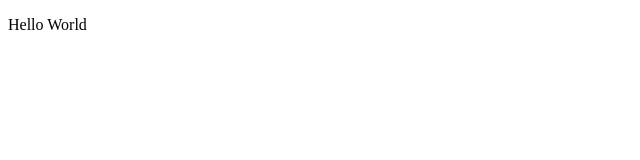
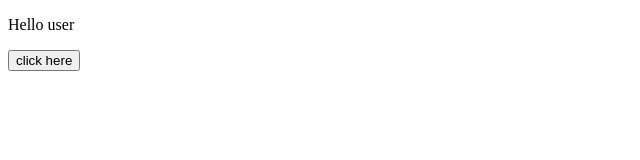
Before and after one commit to Serhii0108/ITEA-project, a plain HTML site: page index.html in a window 1280 px wide. Shown: the whole page, without its empty margins (0-640 px from the left). Drawn offline with Linux system fonts and the light colour scheme.

Commit message:
add button to index.html

```diff
--- a/index.html
+++ b/index.html
@@ -9,7 +9,11 @@
 </head>
 
 <body>
-	<p>Hello World</p>
+	<p>Hello user</p>
+
+	<button>
+		click here
+	</button>
 </body>
 
 </html>
```
